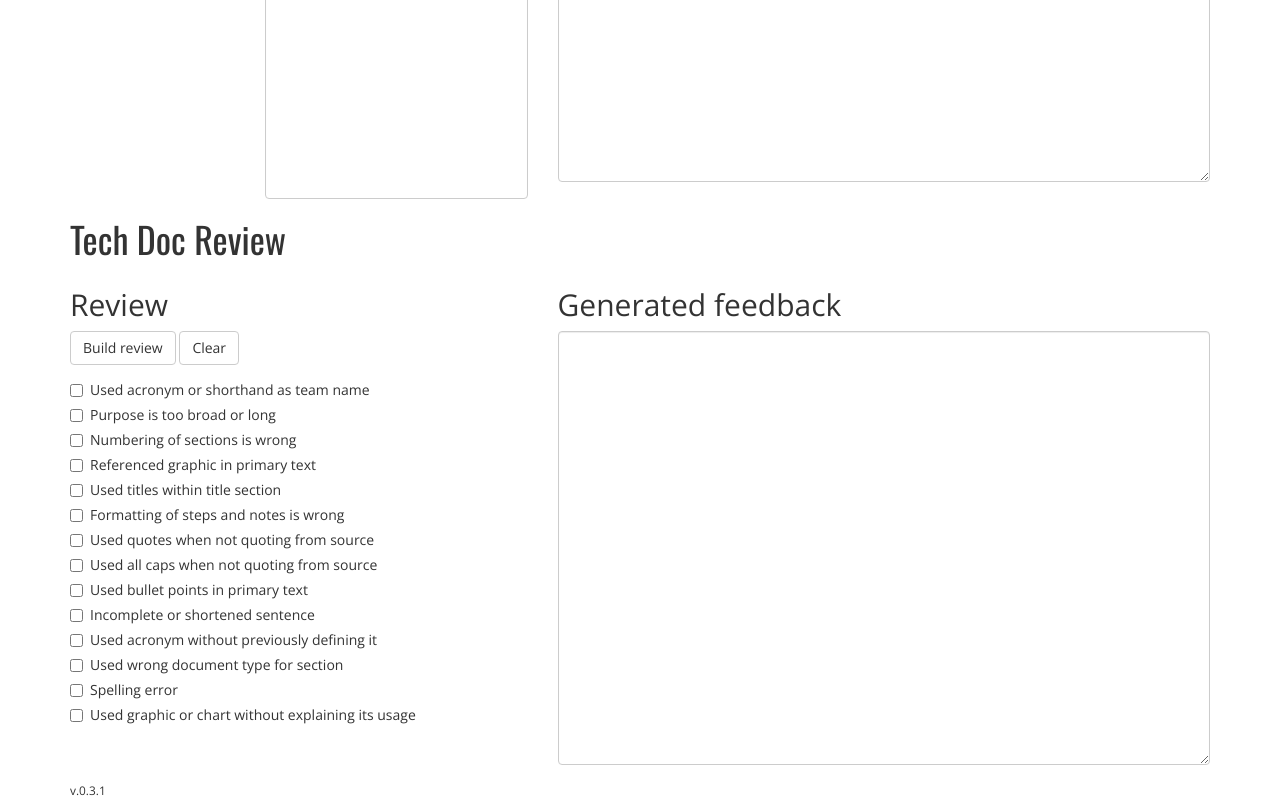
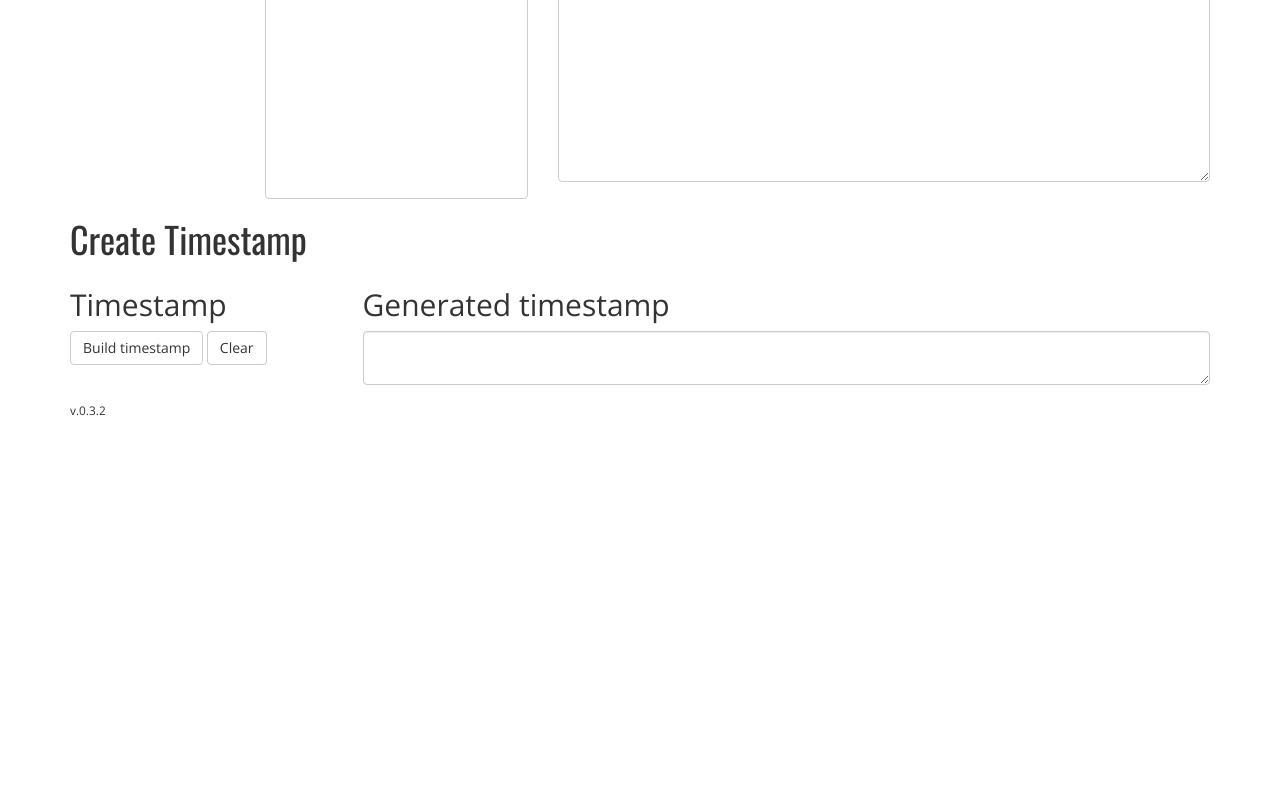
Before and after one commit to therhythm/resolve-elements, a plain HTML site: page index.html in a window 1280 px wide. Shown: the part 785-1585 px from the top of the page. After the commit the page ends 1205 px from the top, so only its background shows below. Drawn offline with nearby package versions, Linux system fonts and the light colour scheme.

Commit message:
Removed deprecated tech doc review checkboxes, replaced with simple box to generate a timestamp. Added link to online HTML editor.

```diff
--- a/index.html
+++ b/index.html
@@ -34,7 +34,8 @@
           <div class="collapse navbar-collapse" id="bs-example-navbar-collapse-1">
             <ul class="nav navbar-nav">
               <li><a href="#docbuilder">Doc Builder</a></li>
-              <li><a href="#techdoc">Tech Doc Review</a></li>
+              <li><a href="#stamp">Timestamp</a></li>
+              <li><a href="https://html-online.com/editor/" target="_blank">WYSYWIG HTML Editor</a></li>
             </ul>
             <form class="navbar-form navbar-right">
               <div class="form-group">
@@ -75,29 +76,27 @@
         </div>
       </div>
     </section>
-    <section class="container" id="techdoc">
+    <section class="container" id="stamp">
       <div class="row">
         <div class="col-md-12">
-          <h1>Tech Doc Review</h1>
+          <h1>Create Timestamp</h1>
         </div>
       </div>
       <div class="row">
-        <div class="col-md-5">
-          <h2>Review</h2>
+        <div class="col-md-3">
+          <h2>Timestamp</h2>
           <form>
             <div class="form-group">
-              <button type="button" class="btn btn-default" id="review">Build review</button>
-              <button type="button" class="btn btn-default" id="clearreview">Clear</button>
-            </div>
-            <div class="form=group" id="mistakes">
+              <button type="button" class="btn btn-default" id="buildstamp">Build timestamp</button>
+              <button type="button" class="btn btn-default" id="clearstamp">Clear</button>
             </div>
           </form>
         </div>
-        <div class="col-md-7">
-          <h2>Generated feedback</h2>
+        <div class="col-md-9">
+          <h2>Generated timestamp</h2>
           <form>
             <div class="form-group">
-              <textarea id="feedback" class="form-control" rows="21"></textarea>
+              <textarea id="timestamp" class="form-control" rows="2"></textarea>
             </div>
           </form>
         </div>
@@ -106,7 +105,7 @@
     <footer class="container">
       <div class="row">
         <div class="col-md-12">
-          <small>v.0.3.1</small>
+          <small>v.0.3.2</small>
         </div>
       </div>
     </footer>
--- a/js/docbuilder.js
+++ b/js/docbuilder.js
@@ -1,10 +1,6 @@
 $(function() {
   var elements = [];
   var elementCode = [];
-
-  var mistakes = [];
-  var mistakeFeedback = [];
-
 
   /**
    * clear by default on page load
@@ -52,25 +48,13 @@ $(function() {
   });
 
  /**
-  * Load possible mistakes from JSON file, keep a seperate array of
-  * possible mistakes
-  * Place possible mistakes on page
   * Bind event handlers for form buttons
   */
-  $.getJSON('js/review.json', function(data) {
-    $.each(data.mistakes, function(key,val) {
-      mistakes.push(key);
-      mistakeFeedback[key] = val.feedback;
-      $('#mistakes').append('<div class="checkbox"><label><input type="checkbox" id="' + key + '">' + val.name + '</label></div>')
-    });
-
-    $('#review').click(function(event) {
-      buildReview(event);
-    });
-
-    $('#clearreview').click(function(event) {
-      clearReview();
-    });
+  $('#buildstamp').click(function(event) {
+    buildStamp(event);
+  });
+  $('#clearstamp').click(function(event) {
+    clearStamp();
   });
 
   /**
@@ -89,19 +73,13 @@ $(function() {
 
 
   /**
-   * Build the review
+   * Build the timestmap
    */
-  function buildReview(event) {
+  function buildStamp(event) {
     var timestamp = new Date();
-    var review = $('#rkmname').val() + ' ' + timestamp.toLocaleString() + '\n';
-    var checkboxes = $('#mistakes div label input');
-    for (var i = 0; i < checkboxes.length; i++) {
-      if(checkboxes[i].checked) {
-        review = review + '- ' + mistakeFeedback[checkboxes[i].id] + '\n';
-      }
-    }
-    $('#feedback').val(review);
-    $('#feedback').focus().select();
+    var stamp = $('#rkmname').val() + ' ' + timestamp.toLocaleString() + '\n';
+    $('#timestamp').val(stamp);
+    $('#timestamp').focus().select();
     event.preventDefault();
   }
 
@@ -111,17 +89,13 @@ $(function() {
     $('#droppable').empty();
   }
 
-  /* clear review checkboxes, feedback area */
-  function clearReview() {
-    var checkboxes = $('#mistakes div label input');
-    for (var i = 0; i < checkboxes.length; i++) {
-      checkboxes[i].checked = false;
-    }
-    $('#feedback').val('');
+  /* clear timestamp area */
+  function clearStamp() {
+    $('#timestamp').val('');
   }
 
   function clear() {
     clearBuilder();
-    clearReview();
+    clearStamp();
   }
 });
```
